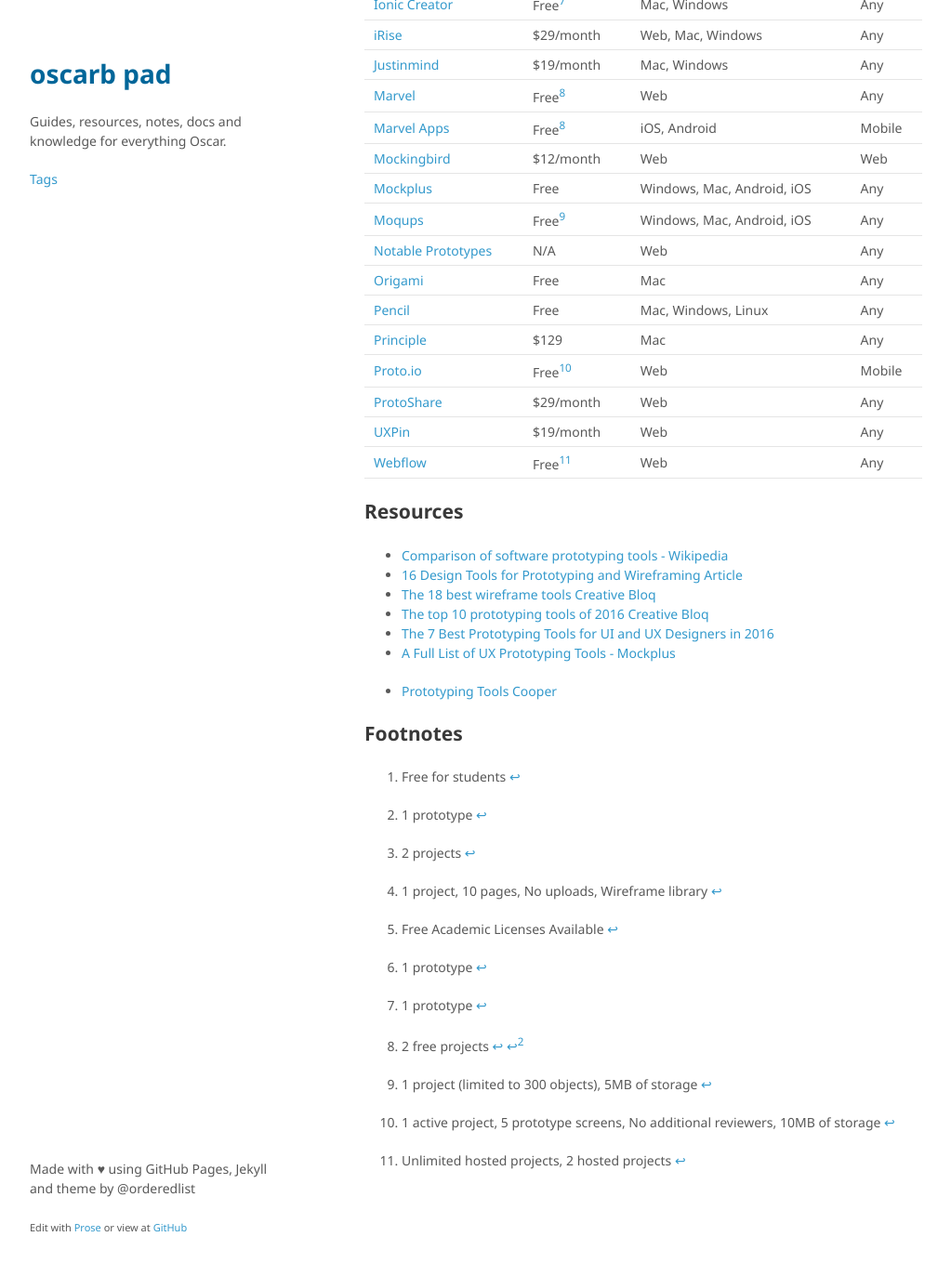
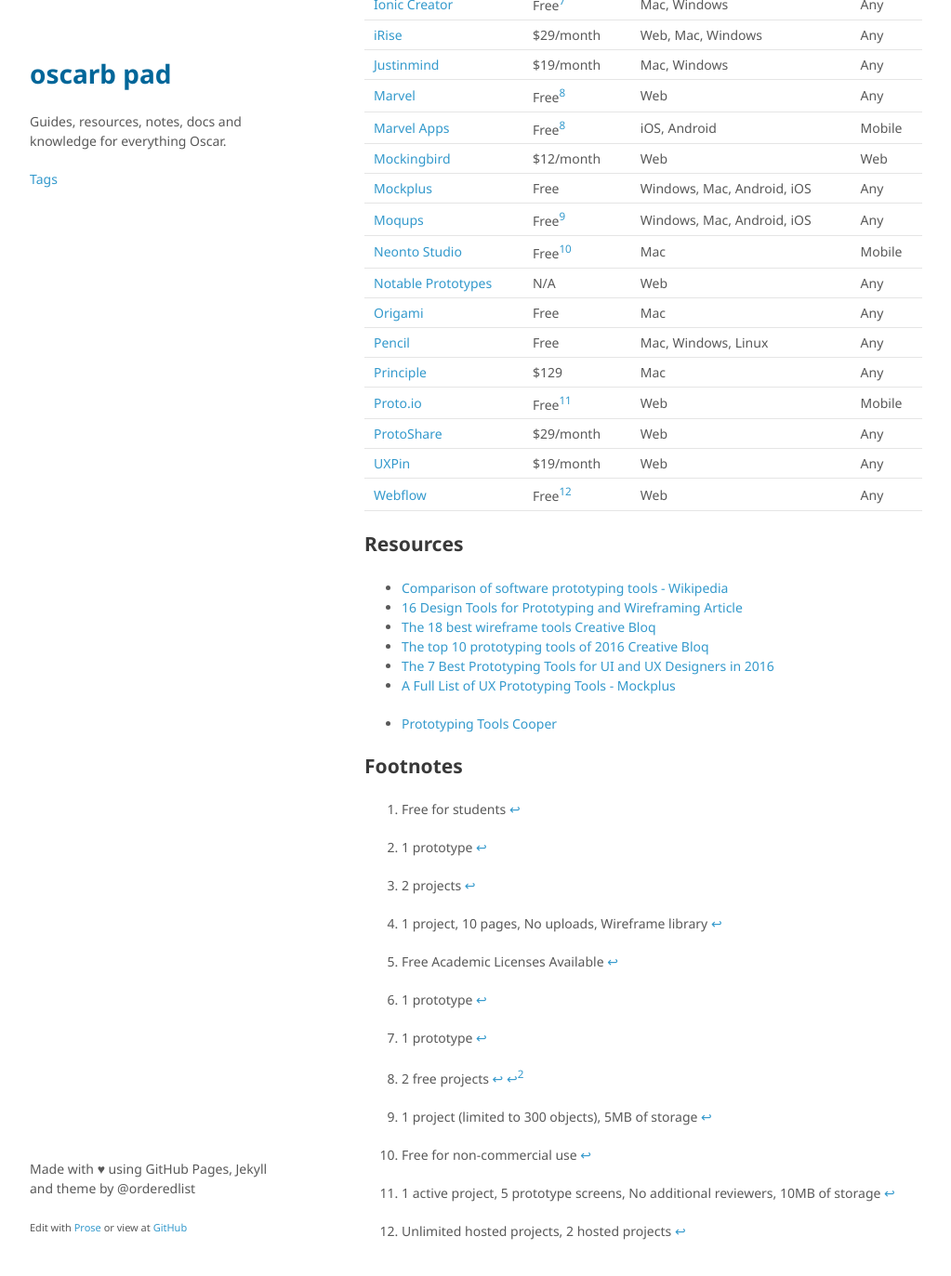
Before and after one commit to oscarb/pad, a Jekyll site: the page built from _docs/prototyping.md, in a window 1280 px wide and 1400 px high, scrolled down 806 px. Shown: the top 1373 px of the window at 93% size, without its empty margins (128-1151 px from the left). Built offline with Jekyll 4.4.1, drawn with Linux system fonts in a browser that asks for light colours; some web fonts are replaced; before the commit the page ends 2135 px from its top, so only the background shows below that.

Commit message:
Updated prototyping.md

```diff
--- a/_docs/prototyping.md
+++ b/_docs/prototyping.md
@@ -41,6 +41,7 @@ Name | Lowest price | Platform | Protype for
 [Mockingbird](https://gomockingbird.com/home)  | $12/month | Web | Web
 [Mockplus](http://www.mockplus.com/) | Free | Windows, Mac, Android, iOS | Any
 [Moqups](https://moqups.com/) | Free[^moqups] | Windows, Mac, Android, iOS | Any
+[Neonto Studio](https://www.neonto.com/) | Free[^neonto] | Mac | Mobile
 [Notable Prototypes](http://zurb.com/notable/features/prototypes) | N/A | Web | Any
 [Origami](https://facebook.github.io/origami/) | Free | Mac | Any
 [Pencil](http://pencil.evolus.vn/) | Free | Mac, Windows, Linux | Any
@@ -60,6 +61,7 @@ Name | Lowest price | Platform | Protype for
 [^ionic]: 1 prototype
 [^marvel]: 2 free projects
 [^moqups]: 1 project (limited to 300 objects), 5MB of storage
+[^neonto]: Free for non-commercial use
 [^protoio]: 1 active project, 5 prototype screens, No additional reviewers, 10MB of storage
 [^webflow]: Unlimited hosted projects, 2 hosted projects
 
```
